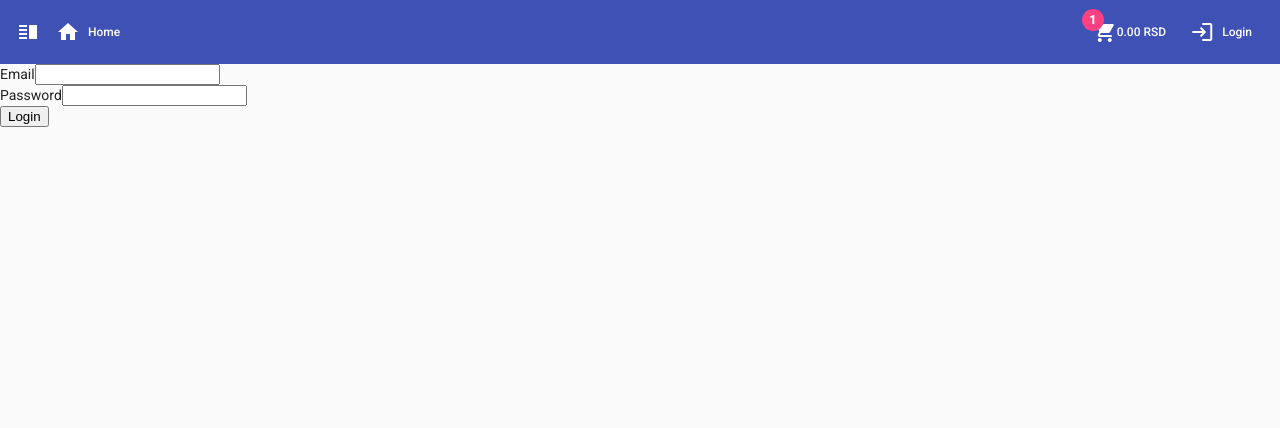
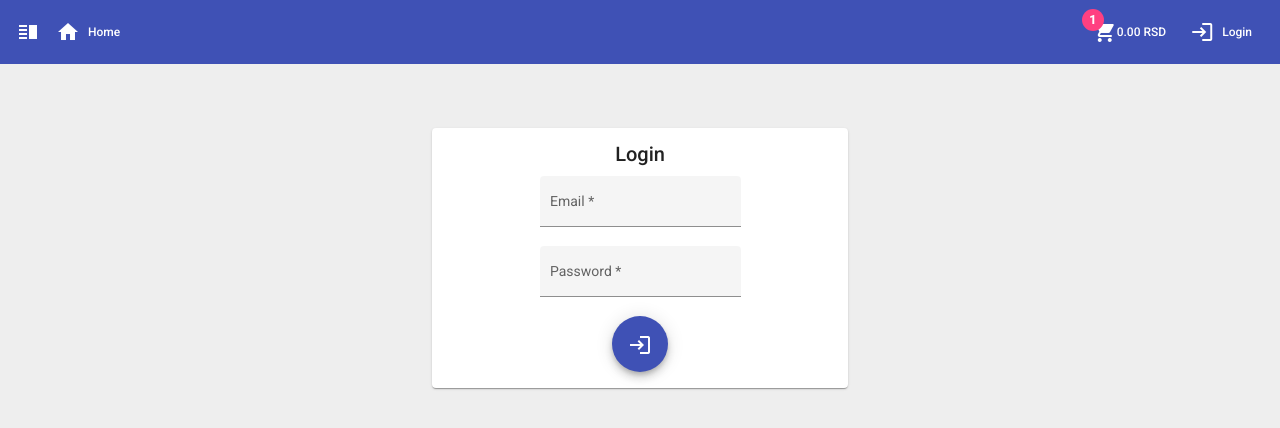
Before and after one commit to dedZombie/janasoft-store, an Angular app: page /login in a window 1280 px wide. Shown: the top 428 px of the page. Built offline with nearby package versions, Linux system fonts and the light colour scheme.

Commit message:
Login component finished

```diff
--- a/src/app/auth/login/login.component.html
+++ b/src/app/auth/login/login.component.html
@@ -1,12 +1,21 @@
-<form (ngSubmit)="$event.preventDefault()">
-    <div>
-        <label>Email</label>
-        <input matInput>
-    </div>
-    <div>
-        <label>Password</label>
-        <input matInput>
-    </div>
+<mat-card class="form-container">
+    <mat-card-header>
+        <mat-card-title>Login</mat-card-title>
+    </mat-card-header>
+    <form [formGroup]="userForm" (ngSubmit)="$event.preventDefault()" class="login-form">
 
-    <button (click)="login()">Login</button>
-</form>
+        <mat-form-field appearance="fill">
+            <mat-label>Email</mat-label>
+            <input matInput formControlName="email">
+        </mat-form-field>
+
+        <mat-form-field appearance="fill">
+            <mat-label>Password</mat-label>
+            <input matInput formControlName="password">
+        </mat-form-field>
+
+        <button mat-fab (click)="onLogin()" color="primary">
+            <mat-icon>login</mat-icon>
+        </button>
+    </form>
+</mat-card>
--- /dev/null
+++ b/src/app/auth/login/login.component.scss
@@ -0,0 +1,15 @@
+.login-form {
+    display: flex;
+    flex-direction: column;
+    align-items: center;
+}
+
+.form-container {
+    display: block;
+    width: 30%;
+    margin: 5% auto 0 auto;
+
+    .mat-card-header {
+        justify-content: center;
+    }
+}
--- a/src/app/auth/login/login.component.ts
+++ b/src/app/auth/login/login.component.ts
@@ -1,23 +1,30 @@
 import { Component } from '@angular/core';
 import { AuthService } from '../auth.service';
 import { User } from 'src/app/shared/models/user.model';
+import { FormBuilder, FormGroup, Validators, FormControl } from '@angular/forms';
 
 @Component({
     selector: 'app-login',
-    templateUrl: './login.component.html'
+    templateUrl: './login.component.html',
+    styleUrls: ['./login.component.scss']
 })
 export class LoginComponent {
-    constructor(private authService: AuthService) {}
+    constructor(
+        private authService: AuthService,
+        private fb: FormBuilder
+    ) {  }
 
-    user: User = {
-        email: 'Milos_0_Marinkovic@mail.com',
-        password: 'Milos.000'
-    };
+    userForm = this.fb.group({
+        email: ['', Validators.required],
+        password: ['', Validators.required]
+    });
 
-    login() {
-        this.authService.loginUser(this.user)
+    onLogin() {
+        const user: User = this.userForm.value;
+
+        this.authService.loginUser(user)
             .subscribe(
-                (response) => console.log(response)
-            )
+                (token) => console.log('Token: ', token)
+            );
     }
 }
--- a/src/app/components/layout/layout.component.scss
+++ b/src/app/components/layout/layout.component.scss
@@ -2,6 +2,10 @@
 
 .main-content {
     height: calc(100% - 64px);
+
+    .mat-drawer-content {
+        background-color: $backgroundColor;
+    }
 }
 
 .sidenav-drawer {
--- a/src/app/components/navigation/navigation.component.ts
+++ b/src/app/components/navigation/navigation.component.ts
@@ -13,7 +13,5 @@ export class NavigationComponent implements OnInit {
 
     constructor() {}
 
-    ngOnInit() {
-        console.log(this.elementRef)
-    }
+    ngOnInit() {}
 }
```
Also changed, not shown: src/app/app.module.ts (+7 -2 lines), src/app/auth/auth.module.ts (added, +13 -0 lines).
